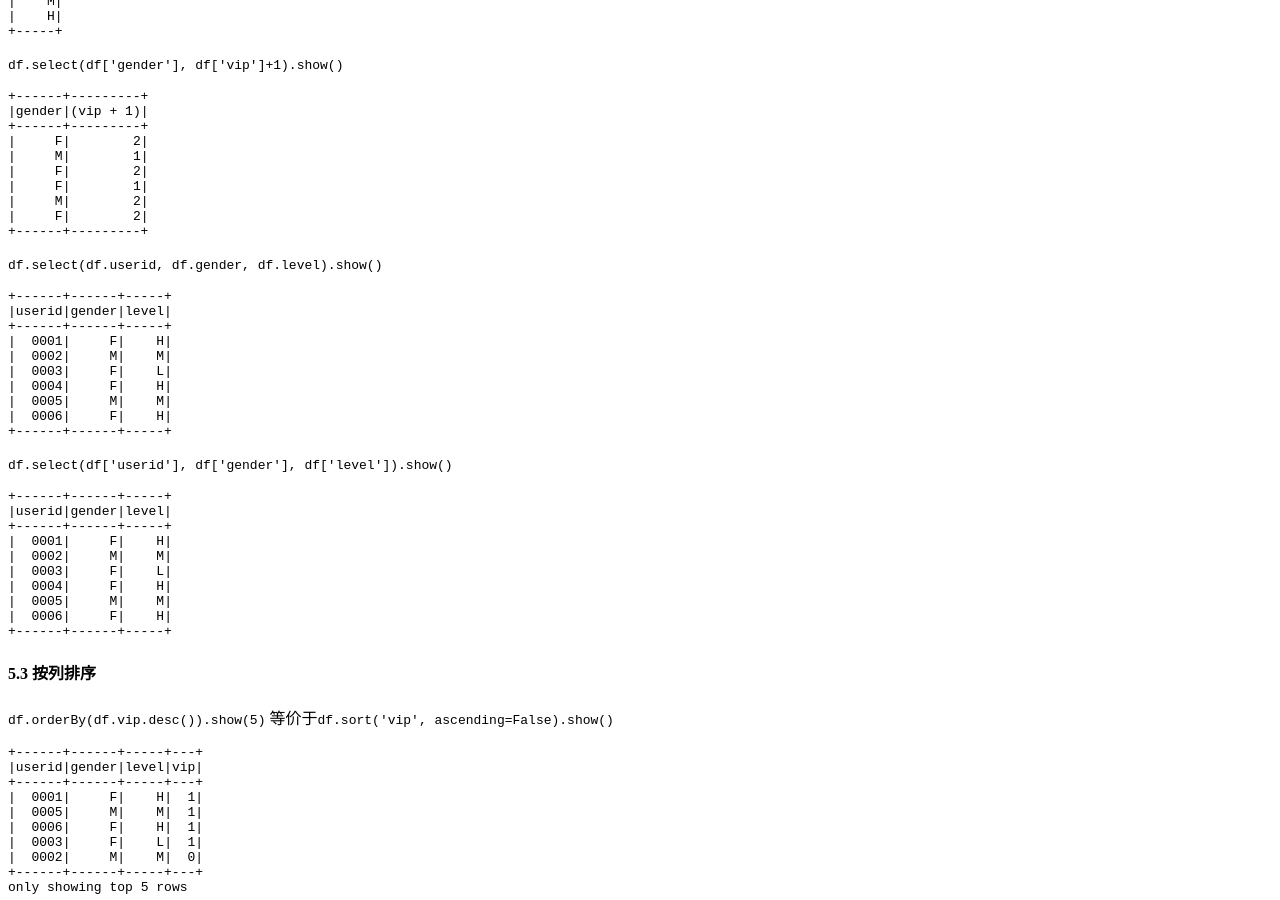
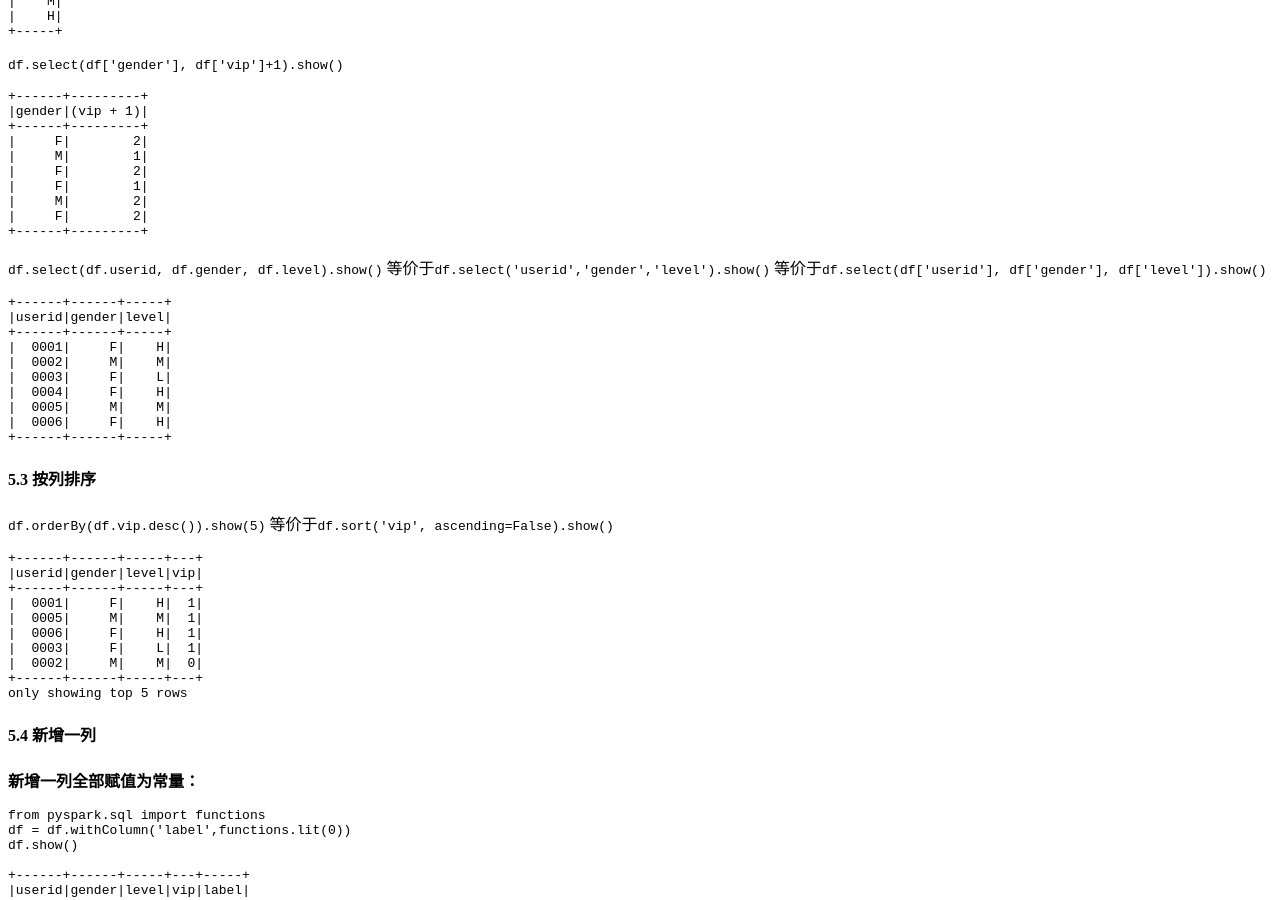
Before and after one commit to tjmashu/tjmashu.github.io, a Jekyll site: the page built from _posts/2019-03-02-Pyspark技能记录：Dataframe操作.md, in a window 1280 px wide and 900 px high, scrolled down 3894 px. Built offline with Jekyll 4.4.1, drawn with Linux system fonts in a browser that asks for light colours; comment, search, counter and statistics services are not loaded; a style sheet for code colours, icons or effects is not loaded.

Commit message:
Update 2019-03-02-Pyspark技能记录：Dataframe操作.md

````diff
--- a/_posts/2019-03-02-Pyspark技能记录：Dataframe操作.md
+++ b/_posts/2019-03-02-Pyspark技能记录：Dataframe操作.md
@@ -174,19 +174,8 @@ axis=0，对行进行抽样。
 +------+---------+
 ```
 `df.select(df.userid, df.gender, df.level).show()`
-```py
-+------+------+-----+
-|userid|gender|level|
-+------+------+-----+
-|  0001|     F|    H|
-|  0002|     M|    M|
-|  0003|     F|    L|
-|  0004|     F|    H|
-|  0005|     M|    M|
-|  0006|     F|    H|
-+------+------+-----+
-```
-`df.select(df['userid'], df['gender'], df['level']).show()`
+等价于`df.select('userid','gender','level').show()`
+等价于`df.select(df['userid'], df['gender'], df['level']).show()`
 ```py
 +------+------+-----+
 |userid|gender|level|
````
